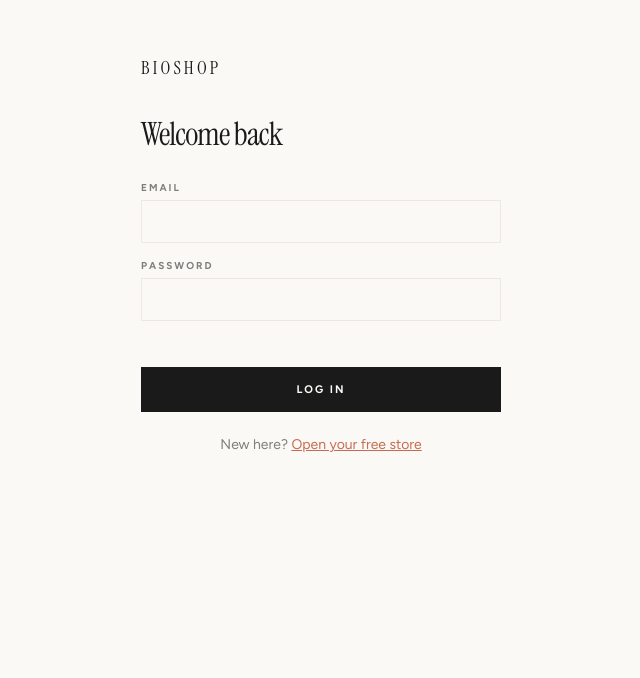
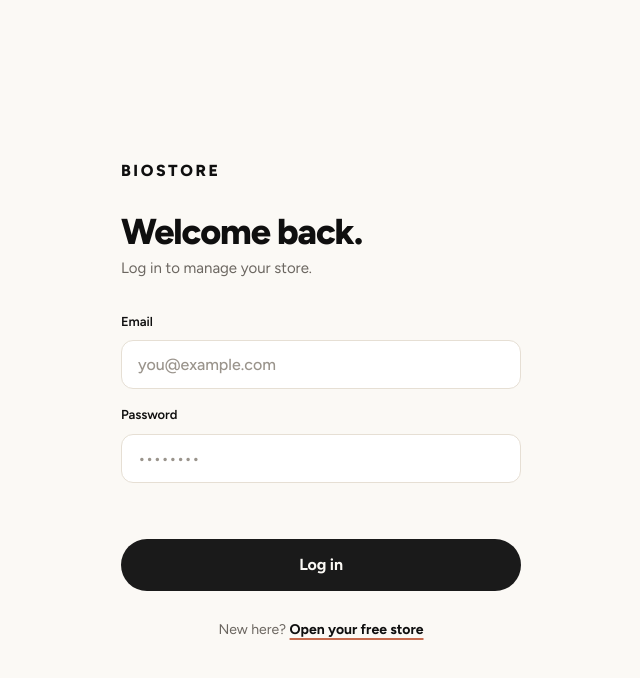
Before and after one commit to sofft22/mvp-1, a website: page public/login.html in a window 1280 px wide. Shown: the whole page, without its empty margins (319-959 px from the left). Drawn offline with Linux system fonts and the light colour scheme.

Commit message:
Update login page title and styles

```diff
--- a/public/login.html
+++ b/public/login.html
@@ -3,34 +3,194 @@
 <head>
 <meta charset="utf-8">
 <meta name="viewport" content="width=device-width, initial-scale=1, viewport-fit=cover">
-<title>Log in · BIOSHOP</title>
-<link rel="preconnect" href="https://fonts.googleapis.com"><link rel="preconnect" href="https://fonts.gstatic.com" crossorigin>
-<link href="https://fonts.googleapis.com/css2?family=Instrument+Serif:ital@0;1&family=Figtree:wght@400;600;700&display=swap" rel="stylesheet">
-<link rel="stylesheet" href="/app.css">
+<title>Log in · BioStore</title>
+<meta name="description" content="Log in to your BioStore.">
+<link rel="preconnect" href="https://fonts.googleapis.com">
+<link rel="preconnect" href="https://fonts.gstatic.com" crossorigin>
+<link href="https://fonts.googleapis.com/css2?family=Figtree:wght@400;500;600;700;800&display=swap" rel="stylesheet">
+<style>
+:root{
+  --bg:#FBF9F5;
+  --soft:#F4EFE7;
+  --ink:#0F0F0F;
+  --ink-2:#2B2B2B;
+  --muted:#6B6660;
+  --faint:#9A948C;
+  --line:#E6DFD4;
+  --accent:#C66B4F;
+  --cta:#1A1A1A;
+  --cta-ink:#FBF9F5;
+  --sans:"Figtree", system-ui, -apple-system, "Segoe UI", sans-serif;
+  box-sizing:border-box;
+}
+*,*::before,*::after{box-sizing:border-box}
+html{-webkit-text-size-adjust:100%}
+body{
+  margin:0;
+  min-height:100dvh;
+  background:var(--bg);
+  color:var(--ink);
+  font:400 16px/1.6 var(--sans);
+  -webkit-font-smoothing:antialiased;
+  -moz-osx-font-smoothing:grayscale;
+  display:flex;
+  align-items:center;
+  justify-content:center;
+  padding:32px 20px calc(32px + env(safe-area-inset-bottom,0px));
+}
+
+.auth{
+  width:100%;
+  max-width:400px;
+}
+.logo{
+  display:inline-block;
+  font-size:16px;
+  font-weight:800;
+  letter-spacing:.16em;
+  text-transform:uppercase;
+  color:var(--ink);
+  text-decoration:none;
+}
+h1{
+  margin:28px 0 4px;
+  font-size:clamp(28px,7vw,36px);
+  font-weight:800;
+  letter-spacing:-.03em;
+  line-height:1.1;
+}
+.sub{
+  margin:0 0 32px;
+  font-size:15px;
+  color:var(--muted);
+}
+
+form{display:grid;gap:16px}
+
+.field{display:block}
+.field span{
+  display:block;
+  font-size:13px;
+  font-weight:600;
+  color:var(--ink);
+  margin-bottom:8px;
+  letter-spacing:-.005em;
+}
+.field input{
+  width:100%;
+  font:500 16px var(--sans);
+  padding:14px 16px;
+  border:1.5px solid var(--line);
+  border-radius:12px;
+  background:#fff;
+  color:var(--ink);
+  transition:border-color .15s, box-shadow .15s;
+  -webkit-appearance:none;
+  appearance:none;
+}
+.field input::placeholder{color:var(--faint)}
+.field input:focus{
+  outline:none;
+  border-color:var(--cta);
+  box-shadow:0 0 0 3px rgba(26,26,26,.08);
+}
+.field input:disabled{opacity:.6;cursor:not-allowed}
+
+.err{
+  min-height:20px;
+  font-size:14px;
+  font-weight:500;
+  color:#B14A2E;
+  letter-spacing:-.005em;
+}
+
+.btn{
+  display:inline-flex;
+  align-items:center;
+  justify-content:center;
+  width:100%;
+  font:700 16px/1 var(--sans);
+  background:var(--cta);
+  color:var(--cta-ink);
+  padding:18px 24px;
+  border-radius:999px;
+  border:0;
+  cursor:pointer;
+  letter-spacing:-.01em;
+  transition:transform .15s, opacity .15s;
+  margin-top:4px;
+}
+.btn:hover:not(:disabled){opacity:.9;transform:translateY(-1px)}
+.btn:active:not(:disabled){transform:translateY(0)}
+.btn:disabled{opacity:.55;cursor:not-allowed}
+
+.alt{
+  margin:28px 0 0;
+  font-size:14px;
+  color:var(--muted);
+  text-align:center;
+}
+.alt a{
+  color:var(--ink);
+  font-weight:700;
+  text-decoration:underline;
+  text-decoration-color:var(--accent);
+  text-decoration-thickness:2px;
+  text-underline-offset:4px;
+}
+</style>
 </head>
 <body>
+
 <div class="auth">
-  <a class="logo" href="/">BIOSHOP</a>
-  <h1 style="margin-top:36px">Welcome back</h1>
+  <a class="logo" href="/">BioStore</a>
+  <h1>Welcome back.</h1>
+  <p class="sub">Log in to manage your store.</p>
+
   <form id="f" novalidate>
-    <label class="field"><span>Email</span><input type="email" name="email" autocomplete="email" inputmode="email" required></label>
-    <label class="field"><span>Password</span><input type="password" name="password" autocomplete="current-password" required></label>
+    <label class="field">
+      <span>Email</span>
+      <input type="email" name="email" autocomplete="email" inputmode="email" placeholder="you@example.com" required>
+    </label>
+
+    <label class="field">
+      <span>Password</span>
+      <input type="password" name="password" autocomplete="current-password" placeholder="••••••••" required>
+    </label>
+
     <div class="err" id="err" role="alert"></div>
+
     <button class="btn" id="go" type="submit">Log in</button>
   </form>
+
   <p class="alt">New here? <a href="/signup">Open your free store</a></p>
 </div>
+
 <script>
 document.getElementById("f").addEventListener("submit", async function (e) {
   e.preventDefault();
-  var f = e.target, err = document.getElementById("err"), btn = document.getElementById("go");
-  err.textContent = ""; btn.disabled = true; btn.textContent = "Logging in…";
+  var f = e.target;
+  var err = document.getElementById("err");
+  var btn = document.getElementById("go");
+
+  err.textContent = "";
+  btn.disabled = true;
+  btn.textContent = "Logging in…";
+
   try {
-    var r = await fetch("/api/login", { method: "POST", headers: { "content-type": "application/json" }, body: JSON.stringify({ email: f.email.value, password: f.password.value }) });
+    var r = await fetch("/api/login", {
+      method: "POST",
+      headers: { "content-type": "application/json" },
+      body: JSON.stringify({ email: f.email.value, password: f.password.value })
+    });
     var d = await r.json().catch(function () { return {}; });
     if (!r.ok) throw new Error(d.error || "Something went wrong. Try again.");
     location.href = "/dashboard";
-  } catch (x) { err.textContent = x.message; btn.disabled = false; btn.textContent = "Log in"; }
+  } catch (x) {
+    err.textContent = x.message;
+    btn.disabled = false;
+    btn.textContent = "Log in";
+  }
 });
 </script>
 </body>
```
